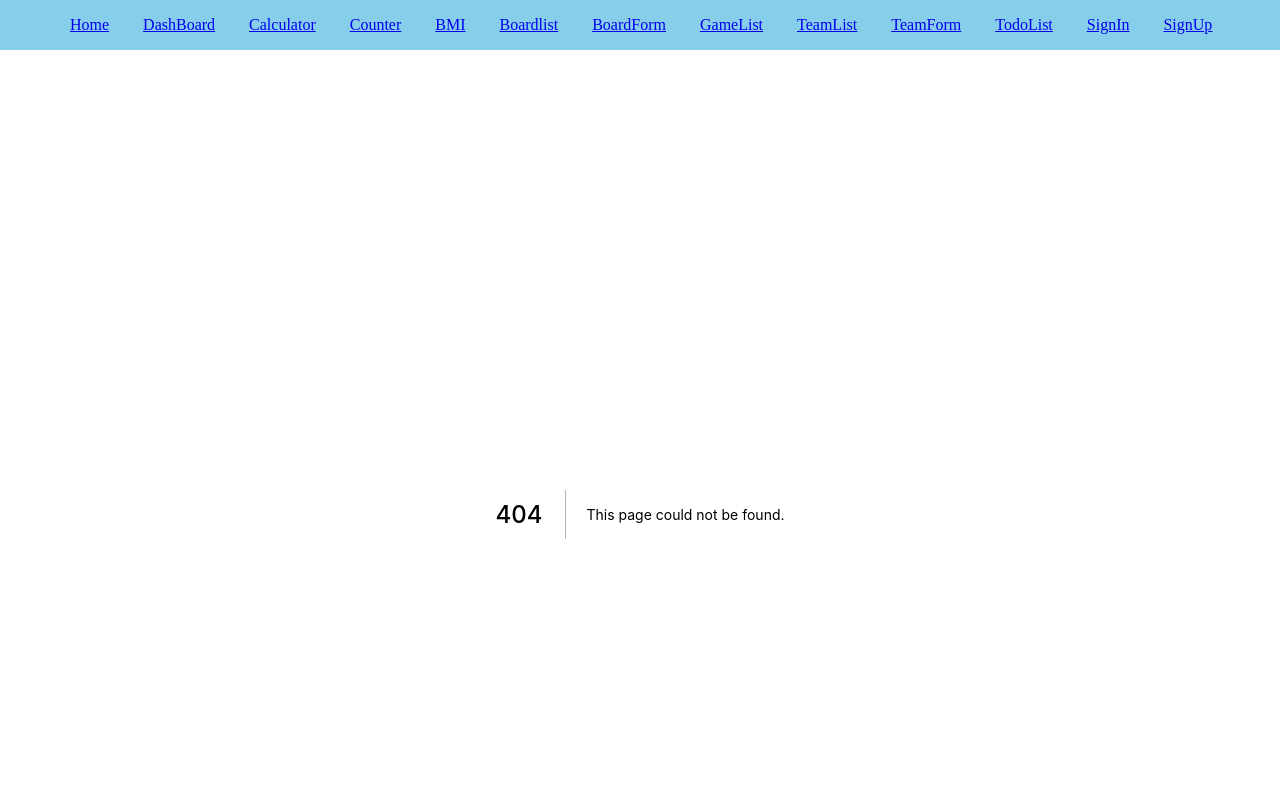
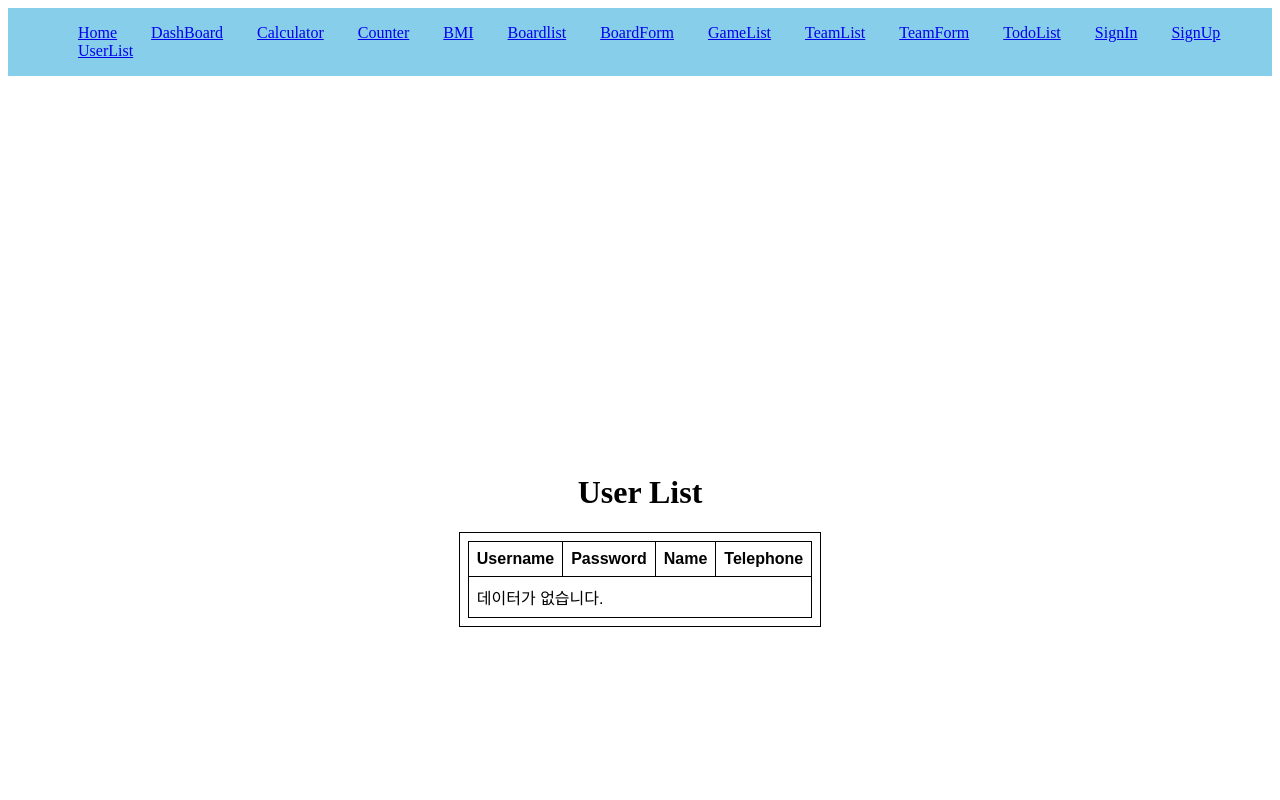
Before and after one commit to meanseo/msa-soccer-next-ts, a Next.js app: page /user/user-list in a window 1280 px wide. Before the commit this address had no page. Shown: the top 800 px of the page. Built offline with nearby package versions, Linux system fonts and the light colour scheme.

Commit message:
2022-04-07 18:01 map 함수 사용

```diff
--- a/pages/common/Nav.js
+++ b/pages/common/Nav.js
@@ -18,6 +18,7 @@
                 <li className={styles.li}> <Link href='/todo/todo-list'>TodoList</Link> </li>
                 <li className={styles.li}> <Link href='/user/sign-in'>SignIn</Link> </li>
                 <li className={styles.li}> <Link href='/user/sign-up'>SignUp</Link> </li>
+                <li className={styles.li}> <Link href='/user/user-list'>UserList</Link> </li>
             </ul>
         </nav>
     );
--- /dev/null
+++ b/pages/common/style/table.module.css
@@ -0,0 +1,15 @@
+.table {
+    font-family: arial, sans-serif;
+    border-collapse: collapse;
+    width: 100%;
+  }
+
+  .td {
+    border: 1px solid black;
+    text-align: left;
+    padding: 8px;
+  }
+
+  .tr {
+    border: 1px solid black;
+  }
--- /dev/null
+++ b/pages/user/style/user-list.module.css
@@ -0,0 +1,22 @@
+.table {
+    font-family: arial, sans-serif;
+    border-collapse: collapse;
+    width: 100%;
+    background-color: rgb(224, 248, 229);
+  }
+
+.td {
+    border: 1px solid #dddddd;
+    text-align: left;
+    padding: 8px;
+  }
+
+.th {
+    border: 1px solid #dddddd;
+    text-align: left;
+    padding: 8px;
+  }
+
+.tr:nth-child(even) {
+    background-color: #dddddd;
+  }
--- /dev/null
+++ b/pages/user/user-list.js
@@ -0,0 +1,35 @@
+import tableStyles from "../common/style/table.module.css"
+
+const Table = ({ columns,colspan, data }) => {
+    return (
+        <table className={tableStyles.table}>
+        <thead>
+            {/**<th key={column} className={tableStyles.td}>{column}</th> */}
+            <tr className={tableStyles.tr}>
+                {columns.map((column) => (
+                    <th key={column} className={tableStyles.td}>{column}</th>
+            ))}
+            </tr>
+        </thead>
+        <tbody>
+            <tr className={tableStyles.tr}>
+                { data.length == 0 ?<td colSpan={colspan} className={tableStyles.td}> 데이터가 없습니다. </td>
+                :<td colSpan={colspan} className={tableStyles.td}> 데이터가 있습니다. </td>}
+            </tr>
+        </tbody>
+        </table>
+    );
+}
+
+export default function UserList(){
+    const columns = ["Username", "Password", "Name", "Telephone"];
+    const data = []
+
+    return (<>
+        <h1>User List</h1>
+        {data.length !=0 && <h3>회원수 : {data.length}</h3>}
+        <div className={tableStyles.td}>
+        <Table columns={columns} colspan={4} data={data}/>
+        </div>
+        </>
+)}
```
